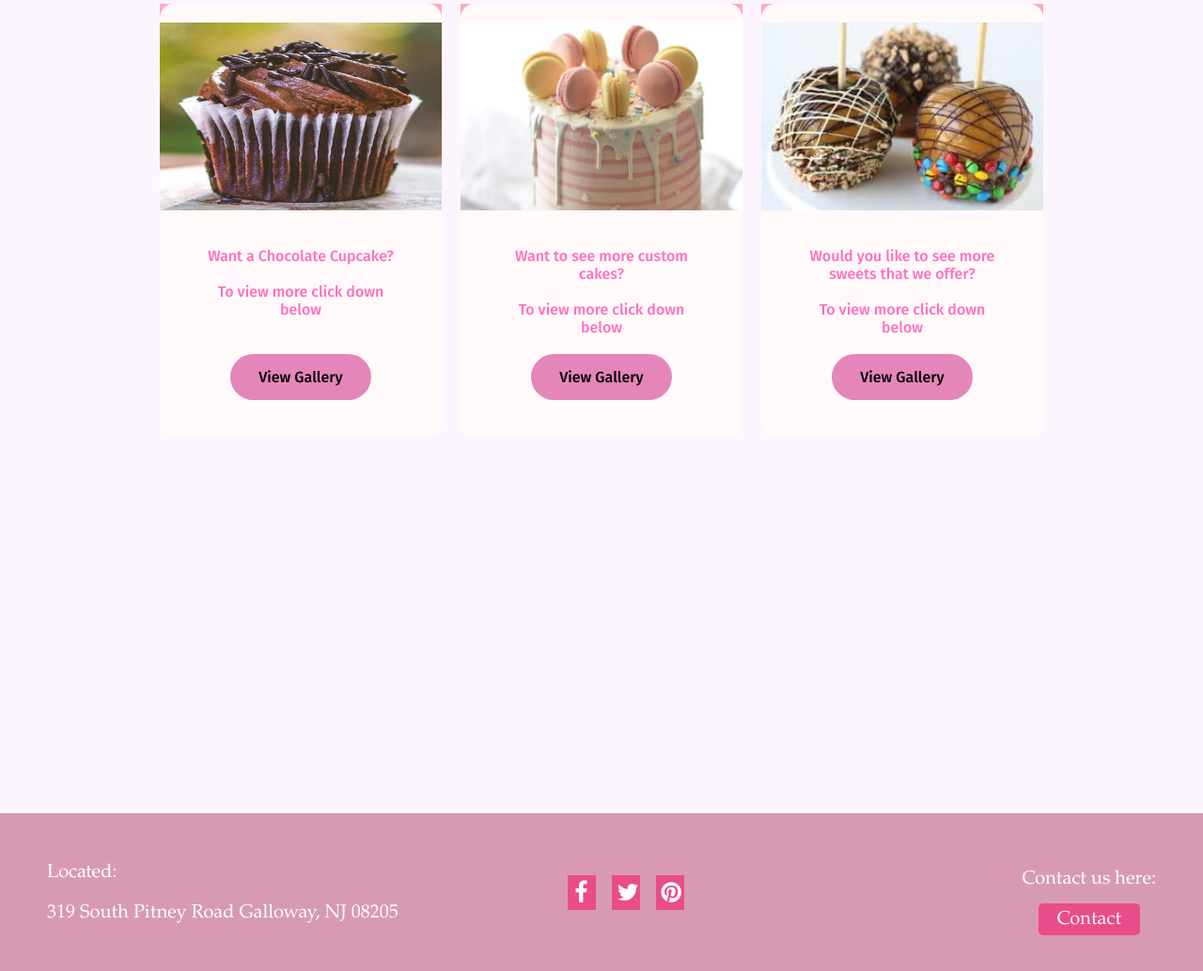
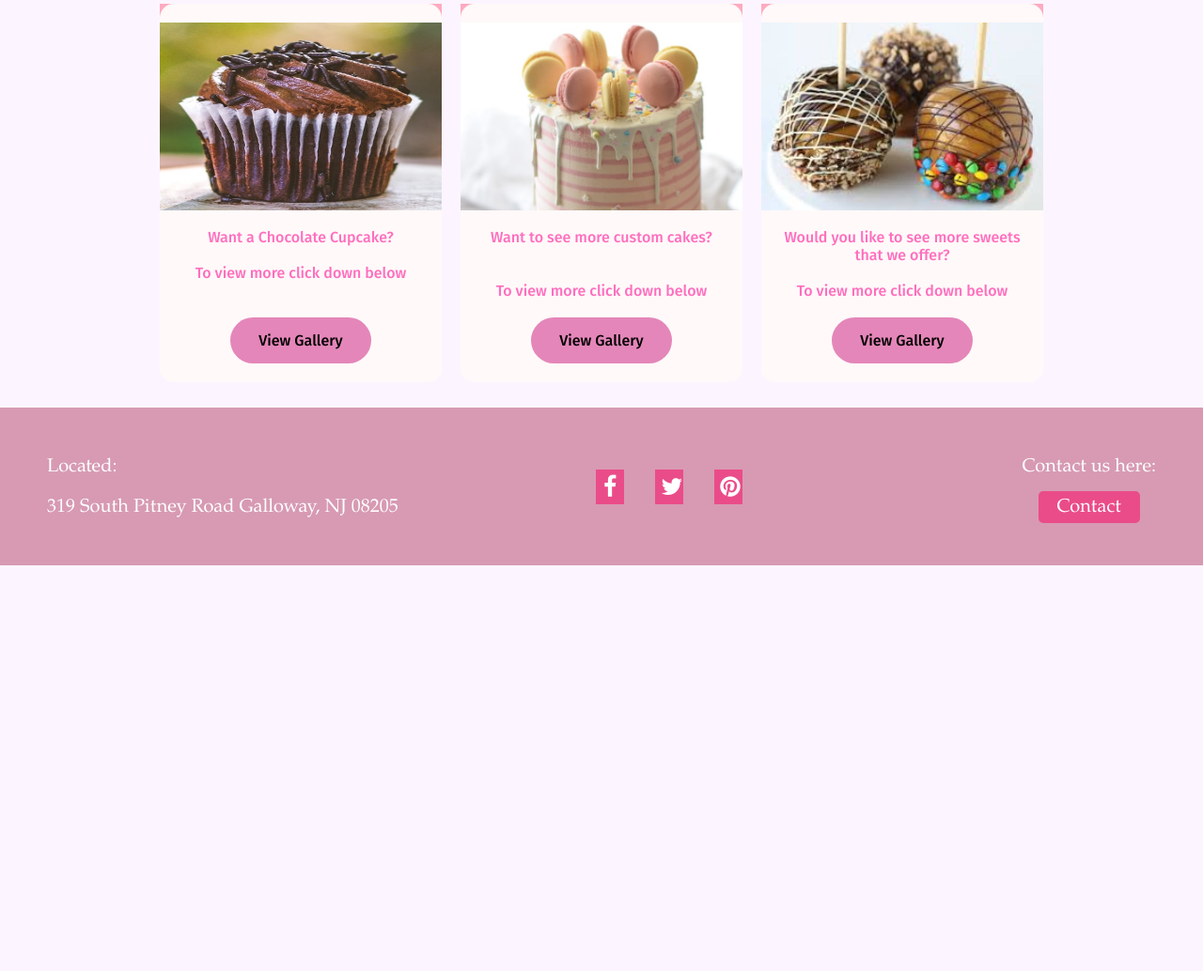
Before and after one commit to Veloric/2023FASE, a Flask app: page / in a window 1280 px wide; the page is wider, and only the part inside the window is pictured. Shown: the part 823-1857 px from the top of that part at 94% size. After the commit the page ends 1425 px from the top of that part, so only its background shows below. Run offline with Flask 3, Linux system fonts and the light colour scheme.

Commit message:
i fixed the footer and the buttons. I also added the footer for every page on the website.

```diff
--- a/static/slideshow.css
+++ b/static/slideshow.css
@@ -57,15 +57,19 @@
   to {opacity: 1}
 }
 
+
 /* The images that lead to the gallery */
 
-* {
-  box-sizing: border-box;
+body {
+  display: flex;
+  flex-direction: column;
+  min-height: 100vh;
 }
 
 .row2 {
   display: flex;
   justify-content: center;
+  margin-bottom: 200px;
 }
 
 .column2 {
@@ -75,8 +79,8 @@
   padding: 0;
   height: 200px;
   margin-bottom: 30px;
+}
 
-}
 .column2 img {
   width: 100%;
   height: 100%;
@@ -85,7 +89,7 @@
 
 .curved-container {
   border-radius: 25px;
-  overflow: hidden;
+  overflow: auto;
   background-color: #fffbfb;
   padding: 20px;
   display: flex;
@@ -94,9 +98,6 @@
 }
 
 .info-box {
-  position: relative;
-  bottom: 0;
-  left: 0;
   width: 100%;
   background-color: rgb(255, 249, 249);
   color: #ff6ebe;
@@ -106,14 +107,11 @@
   height: auto;
   border-radius: 15px;
   overflow: hidden;
-
 }
-
 
 .info-box p {
   margin: 0;
 }
-
 
 .row2:after {
   content: "";
--- a/templates/contact.html
+++ b/templates/contact.html
@@ -133,5 +133,6 @@
             </div>
 
         </div>
+        {% include 'footer.html' %}
     </body>
 </html>
--- a/templates/footer.html
+++ b/templates/footer.html
@@ -4,15 +4,59 @@
   <meta name="viewport" content="width=device-width, initial-scale=1">
   <link rel="stylesheet" href="https://cdnjs.cloudflare.com/ajax/libs/font-awesome/4.7.0/css/font-awesome.min.css">
   <style>
-    #page-container {
-      position: relative;
-      min-height: 100vh;
+    body {
+      margin: 0;
       display: flex;
       flex-direction: column;
+      min-height: 100vh;
     }
 
-    #content-wrap {
-      flex: 1;
+    #footer {
+      margin-top: auto;
+      width: 100%;
+      background-color: rgb(215, 154, 178);
+      color: white;
+      display: flex;
+      justify-content: space-between;
+      align-items: center;
+      padding: 0 10px;
+      height: 10.5rem; /* Adjust the height as needed */
+    }
+
+    .icon-container {
+      display: flex;
+      align-items: center;
+    }
+
+    .fa {
+      padding: 6px;
+      font-size: 25px;
+      width: 30px;
+      text-align: center;
+      text-decoration: none;
+      margin: 1px 3px;
+    }
+
+    .fa-facebook {
+      margin-right: 30px;
+      background-color: #ea4c89;
+      color: white;
+    }
+
+    .fa-twitter {
+      margin-right: 30px;
+      background-color: #ea4c89;
+      color: white;
+    }
+
+    .fa-pinterest {
+      margin-right: 90px;
+      background-color: #ea4c89;
+      color: white;
+    }
+
+    .fa:hover {
+      opacity: 0.7;
     }
 
     .text-container p {
@@ -30,7 +74,7 @@
       font-size: 20px;
       color: white;
       text-decoration: none;
-      margin-top: 20px;
+      margin-top: 5px;
     }
 
     .contact-button {
@@ -42,66 +86,8 @@
       border-radius: 5px;
       margin-top: -50px;
     }
-
-     #footer {
-      position: absolute;
-      bottom: 0;
-      width: 100%;
-      height: 10.5rem;
-      background-color: rgb(215, 154, 178);
-      color: white;
-      display: flex;
-      justify-content: space-between;
-      align-items: center;
-      padding: 0 10px;
-    }
-
-    .icon-container {
-      display: block;
-      align-items: center;
-      margin-left: auto;
-      margin-right: 350px;
-    }
-
-
-
-  .fa {
-      padding: 6px;
-      font-size: 25px;
-      width: 30px;
-      text-align: center;
-      text-decoration: none;
-      margin: 1px 3px;
-  }
-
-.fa-facebook {
-  margin-right: 10px;
-  background-color: #ea4c89;
-  color: white;
-}
-
-.fa-twitter {
-  margin-right: 10px;
-  background-color: #ea4c89;
-  color: white;
-}
-
-.fa-pinterest {
-  margin-right: 10px;
-  background-color: #ea4c89;
-  color: white;
-}
-
-.fa:hover {
-  opacity: 0.7;
-}
   </style>
 </head>
-
-
-<div id="page-container">
-  <div id="content-wrap">
-  </div>
 
   <footer id="footer">
     <div class="text-container">
@@ -120,8 +106,6 @@
       <p class="contact-info">Contact us here:</p>
       <a href="{{ url_for('contact') }}" class="contact-info contact-button">Contact</a>
     </div>
-
   </footer>
-</div>
 
 </html>
--- a/templates/gallery.html
+++ b/templates/gallery.html
@@ -2,7 +2,6 @@
 <html lang="en">
     <head>
         <!--CSS and JavaScript for slideshow-->
-        <link rel="stylesheet" href="{{ url_for('static', filename='style.css') }}">
         <link rel="stylesheet" href="{{ url_for('static', filename='slideshow.css') }}">
         <script src="{{ url_for('static', filename='gallery.js') }}" defer></script>
     </head>
@@ -43,10 +42,9 @@
   </div>
 
   <div class="row2">
-    <div class="column2" style="background-color:rgb(255, 170, 192);">
+    <div class="column2" style="background-color:rgb(255, 170, 192); z-index: 3;">
         <div class="info-box curved-container">
             <img src="/static/images/luscious-sweet-chocolate-cupcake-1.jpeg" style="width: 300px; height: 200px; object-fit: fill;">
-        <div class="info-box">
             <br>
             <p>Want a Chocolate Cupcake?</p>
             <br>
@@ -56,25 +54,23 @@
             <a href="{{ url_for('galleryphotos') }}" class="button">View Gallery</a>
         </div>
     </div>
-    </div>
-    <div class="column2" style="background-color:rgb(255, 170, 192);">
+
+    <div class="column2" style="background-color:rgb(255, 170, 192); z-index: 3;">
         <div class="info-box curved-container">
             <img src="/static/images/LS-gourmet-cake.jpeg" style="width: 300px; height: 200px;">
-        <div class="info-box">
             <br>
             <p>Want to see more custom cakes?</p>
+            <br>
             <br>
             <p>To view more click down below</p>
             <br>
             <a href="{{ url_for('galleryphotos') }}" class="button">View Gallery</a>
         </div>
     </div>
-    </div>
 
-    <div class="column2" style="background-color:rgb(255, 170, 192);">
+    <div class="column2" style="background-color:rgb(255, 170, 192); z-index: 3;">
         <div class="info-box curved-container">
             <img src="/static/images/luscious-sweet-candy-sweets.jpg" style="width: 300px; height: 200px;">
-        <div class="info-box">
             <br>
             <p>Would you like to see more sweets that we offer?</p>
             <br>
@@ -84,8 +80,5 @@
         </div>
     </div>
 </div>
-  </div>
-  {% include 'footer.html' %}
-  </div>
 </body>
 </html>
--- a/templates/index.html
+++ b/templates/index.html
@@ -18,5 +18,7 @@
 
         <!-- Include the gallery template here -->
         {% include 'gallery.html' %}
+
+        {% include 'footer.html' %}
 </body>
 </html>
--- a/templates/login.html
+++ b/templates/login.html
@@ -35,5 +35,6 @@
           <span>Click Here to<a href="{{ url_for('register') }}"> Register</a></span>
         </div>
         </form>
+        {% include 'footer.html' %}
   </body>
   </html>
--- a/templates/menu.html
+++ b/templates/menu.html
@@ -346,5 +346,6 @@
                 {%endfor%}
             </table>
         </div>
+        {% include 'footer.html' %}
     </body>
 </html>
--- a/templates/order.html
+++ b/templates/order.html
@@ -56,6 +56,8 @@
         <p class = "orderConfirmation">{{ msg }}</p> <!-- An alert for messages is added at the top, you can delete this if you want -->
 
     </form>
+
+    {% include 'footer.html' %}
 </body>
 
 </html>
--- a/templates/register.html
+++ b/templates/register.html
@@ -68,5 +68,6 @@
                     </div>
                 </form>
         </section>
+        {% include 'footer.html' %}
 	</body>
 </html>
```
Lines whose indentation alone changed are shown as unchanged.
